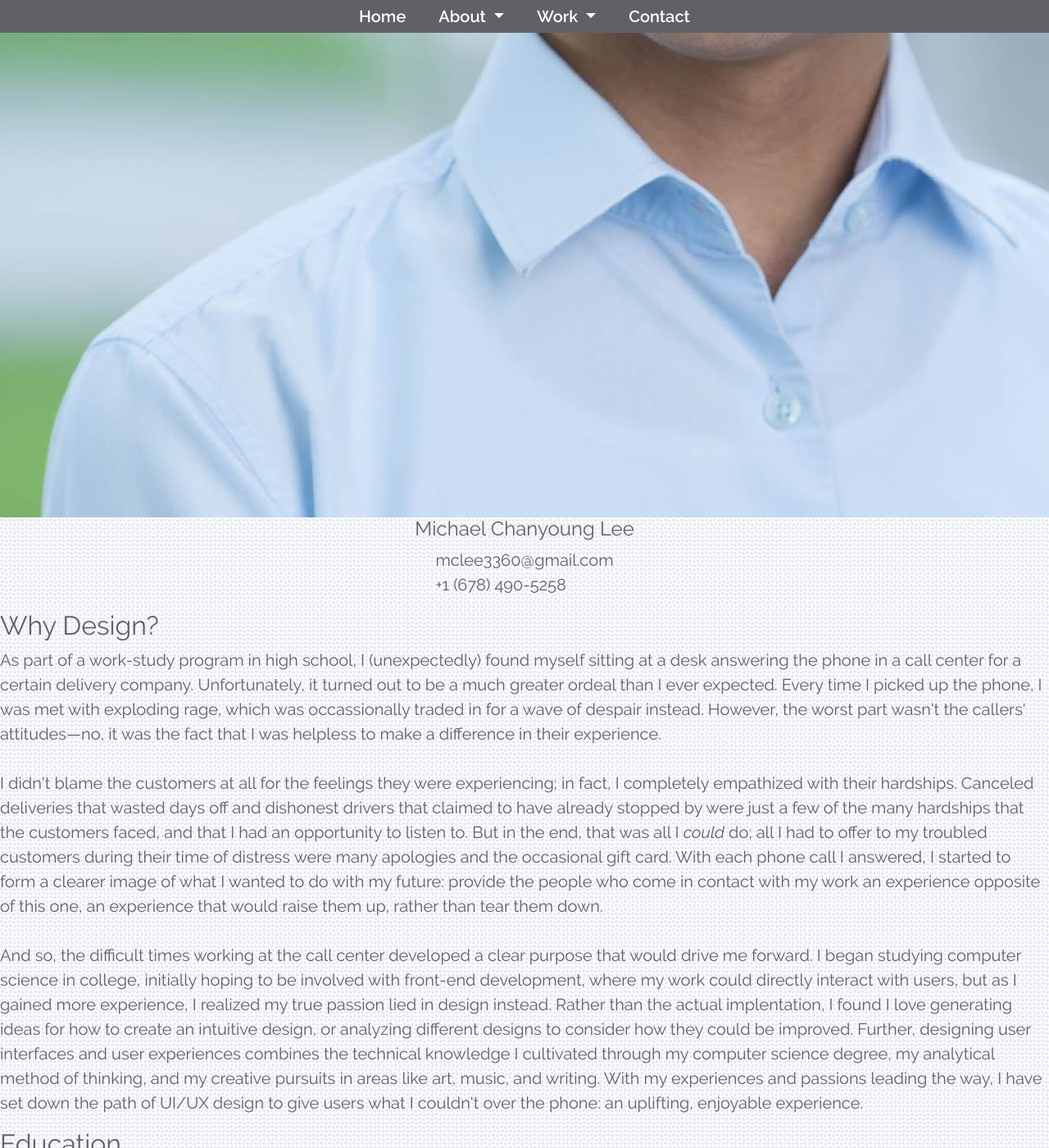
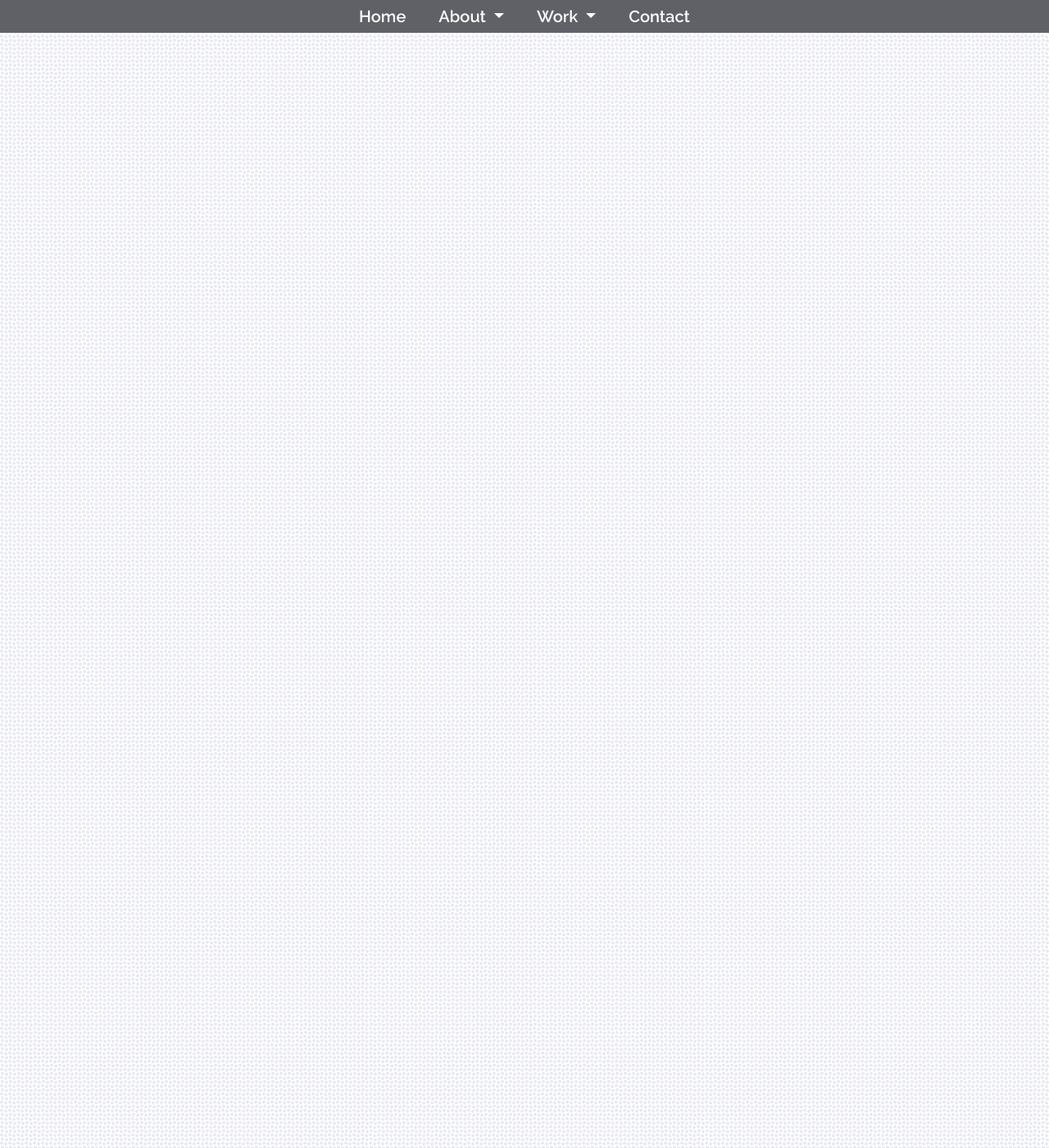
Before and after one commit to mlee-chanyoung/mlee-chanyoung.github.io, a Jekyll site: the page built from pages/about.html, in a window 1280 px wide and 1400 px high, scrolled down 1158 px. Shown: the whole window at 82% size. Built offline with Jekyll 4.4.1, drawn with Linux system fonts in a browser that asks for light colours; nearby versions of some CDN libraries; some of the changed text lies outside the part shown.

Commit message:
Move navbar html to includes

```diff
--- a/_data/aboutme.yaml
+++ b/_data/aboutme.yaml
@@ -1,3 +1,4 @@
+url: "/about"
 headshot: /assets/img/headshot.png
 subtitle: Some Subtitle or Job Position
 about_title: "About Me"
--- /dev/null
+++ b/_includes/navbar.html
@@ -0,0 +1,36 @@
+<nav class="navbar fixed-top navbar-expand-lg navbar-custom">
+    <button class="navbar-toggler" type="button" data-toggle="collapse" data-target="#navbarNavDropdown" aria-controls="navbarNavDropdown" aria-expanded="false" aria-label="Toggle navigation">
+        <span class="navbar-toggler-icon">
+            <img src="{{site.url}}/assets/img/icons/menu_icon.png"></img>
+        </span>
+        <span class="navbar-menu-label">
+            Menu
+        </span>
+    </button>
+    <div class="collapse navbar-collapse" id="navbarNavDropdown">
+        <ul class="navbar-nav mx-auto">
+            <li class="nav-item"><a class="nav-link" href="{{ site.url }}">Home</a></li>
+            <li class="nav-item dropdown">
+                <a class="nav-link dropdown-toggle" href="#" id="navbarDropdownMenuLink" data-toggle="dropdown" aria-haspopup="true" aria-expanded="false">
+                    About
+                </a>
+                <div class="dropdown-menu" aria-labelledby="navbarDropdownMenuLink">
+                    <a class="dropdown-item border-item" href="{{ site.url }}/#why">{{ site.data.aboutme.why.title }}</a>
+                    <a class="dropdown-item" href="{{site.url}}{{site.data.aboutme.url}}">{{ site.data.aboutme.about_title }}</a>
+                </div>
+            </li>
+            <li class="nav-item dropdown">
+                <a class="nav-link dropdown-toggle" href="#" id="navbarDropdownMenuLink" data-toggle="dropdown" aria-haspopup="true" aria-expanded="false">
+                    Work
+                </a>
+                <div class="dropdown-menu" aria-labelledby="navbarDropdownMenuLink">
+                    <a class="dropdown-item border-item" href="#">{{ site.data.projects.project1.title }}</a>
+                    <a class="dropdown-item border-item" href="#">{{ site.data.projects.project2.title  }}</a>
+                    <a class="dropdown-item border-item" href="#">{{ site.data.projects.project3.title  }}</a>
+                    <a class="dropdown-item" href="#">{{ site.data.projects.project4.title  }}</a>
+                </div>
+            </li>
+            <li class="nav-item"><a class="nav-link" href="{{ site.url }}/#contact">Contact</a></li>
+        </ul>
+    </div>
+</nav>
--- a/_layouts/base.html
+++ b/_layouts/base.html
@@ -3,42 +3,7 @@
     {% include head.html %}
     <body>
         <!-- Navigation row -->
-        <nav class="navbar fixed-top navbar-expand-lg navbar-custom">
-            <button class="navbar-toggler" type="button" data-toggle="collapse" data-target="#navbarNavDropdown" aria-controls="navbarNavDropdown" aria-expanded="false" aria-label="Toggle navigation">
-                <span class="navbar-toggler-icon">
-                    <img src="{{site.url}}/assets/img/icons/menu_icon.png"></img>
-                </span>
-                <span class="navbar-menu-label">
-                    Menu
-                </span>
-            </button>
-            <div class="collapse navbar-collapse" id="navbarNavDropdown">
-                <ul class="navbar-nav mx-auto">
-                    <li class="nav-item"><a class="nav-link" href="{{ site.url }}">Home</a></li>
-                    <li class="nav-item dropdown">
-                        <a class="nav-link dropdown-toggle" href="#" id="navbarDropdownMenuLink" data-toggle="dropdown" aria-haspopup="true" aria-expanded="false">
-                            About
-                        </a>
-                        <div class="dropdown-menu" aria-labelledby="navbarDropdownMenuLink">
-                            <a class="dropdown-item border-item" href="{{ site.url }}/#why">{{ site.data.aboutme.why.title }}</a>
-                            <a class="dropdown-item" href="#">{{ site.data.aboutme.about_title }}</a>
-                        </div>
-                    </li>
-                    <li class="nav-item dropdown">
-                        <a class="nav-link dropdown-toggle" href="#" id="navbarDropdownMenuLink" data-toggle="dropdown" aria-haspopup="true" aria-expanded="false">
-                            Work
-                        </a>
-                        <div class="dropdown-menu" aria-labelledby="navbarDropdownMenuLink">
-                            <a class="dropdown-item border-item" href="#">{{ site.data.projects.project1.title }}</a>
-                            <a class="dropdown-item border-item" href="#">{{ site.data.projects.project2.title  }}</a>
-                            <a class="dropdown-item border-item" href="#">{{ site.data.projects.project3.title  }}</a>
-                            <a class="dropdown-item" href="#">{{ site.data.projects.project4.title  }}</a>
-                        </div>
-                    </li>
-                    <li class="nav-item"><a class="nav-link" href="{{ site.url }}/#contact">Contact</a></li>
-                </ul>
-            </div>
-        </nav>
+        {% include navbar.html %}
         <div class="container-fluid">
             <!-- Main content -->
             {{ content }}
--- a/index.html
+++ b/index.html
@@ -41,7 +41,7 @@
         </div>
         <div class="row">
             <div class="col centered-col">
-                <a href="#" class="button">
+                <a href="{{site.url}}{{site.data.aboutme.url}}" class="button">
                     <span>
                         {{ site.data.aboutme.about_link }}
                     </span>
--- a/pages/about.html
+++ b/pages/about.html
@@ -3,33 +3,4 @@
 permalink: about
 title: about
 ---
-<!-- Headshot and Contact Info-->
-<div class="row" id="headshot-row">
-    <div class="col">
-        <div class="row"><img src="{{ site.url }}/assets/img/headshot/photo.jpg" class="mx-auto headshot"></div>
-        <div class="row caption"><div class="col">
-            <div class="row"><h4 class="mx-auto text-color">Michael Chanyoung Lee</h4></div>
-            <div class="row"><p class="mx-auto text-color">{{ site.email }}<br>{{ site.phone }}<p></div>
-        </div></div>
-    </div>
-</div>
-<!-- Why? section -->
-<div class="row text paragraph">
-    <div class="col">
-        <div class="row"><h2 class="text-color">Why Design?</h2></div>
-        <div class="row"><p class="text-color">{% include about/why.html %}</p></div>
-    </div>
-</div>
-<!-- Education section -->
-<div class="row text paragraph">
-    <div class="col">
-        <div class="row"><h2 class="text-color">Education</h2></div>
-        <div class="row"><div class="col">{% include about/education.html %}</div></div>
-    </div>
-</div>
-<div class="row text paragraph">
-    <div class="col">
-        <div class="row"><h2 class="text-color">Skills</h2></div>
-        <div class="row"><div class="col">{% include about/skills.html %}</div></div>
-    </div>
-</div>
+<!-- Header -->
```
